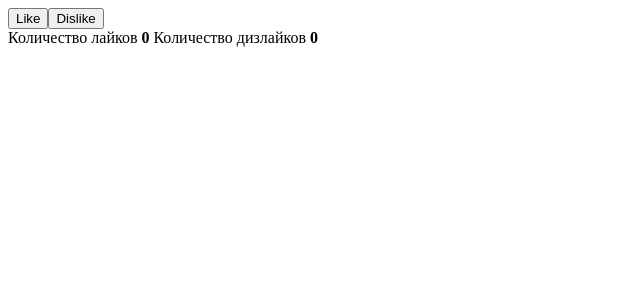
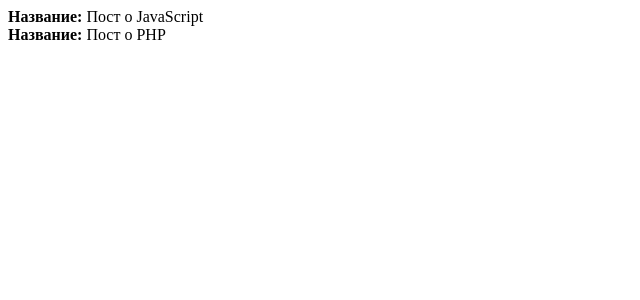
Before and after one commit to vsereda/vue3-course, a Vue app: page / in a window 1280 px wide. Shown: the top 300 px of the page, without its empty margins (0-640 px from the left). Built offline with nearby package versions, Linux system fonts and the light colour scheme.

Commit message:
20:00 Before styles

```diff
--- a/src/App.vue
+++ b/src/App.vue
@@ -1,12 +1,8 @@
 <template>
   <div>
-    <div>
-      <button @click="addLike">Like</button>
-      <button @click="addDisLike">Dislike</button>
-    </div>
-    <div>
-      Количество лайков <strong>{{ likes }}</strong>
-      Количество дизлайков <strong>{{ dislikes }}</strong>
+    <div class="post">
+      <div><strong>Название:</strong> Пост о JavaScript</div>
+      <div><strong>Название:</strong> Пост о PHP</div>
     </div>
   </div>
 </template>
@@ -21,10 +17,10 @@ export default {
     }
   },
   methods: {
-    addLike(){
+    addLike() {
       this.likes += 1;
     },
-    addDisLike(){
+    addDisLike() {
       this.dislikes += 1;
     },
   },
```
